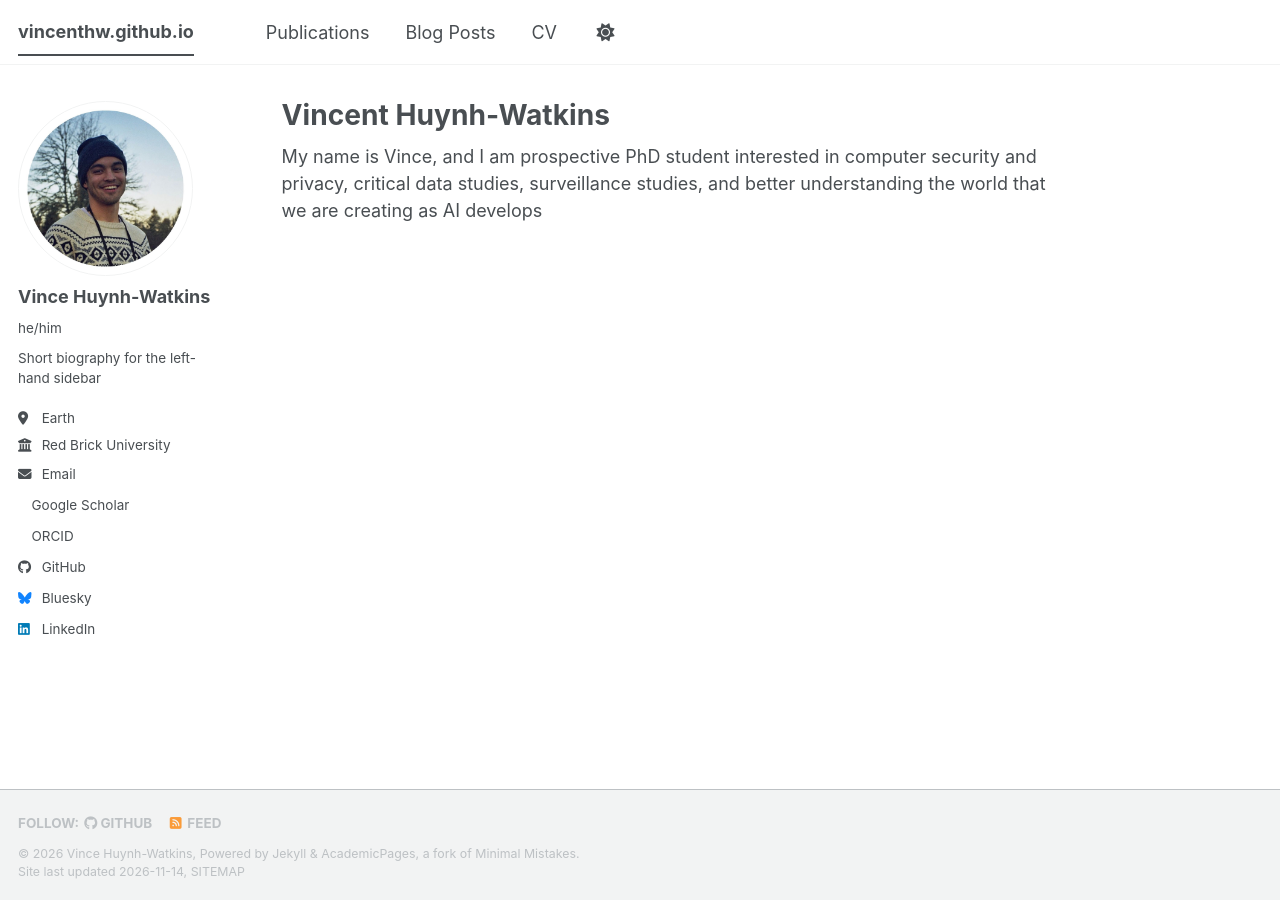
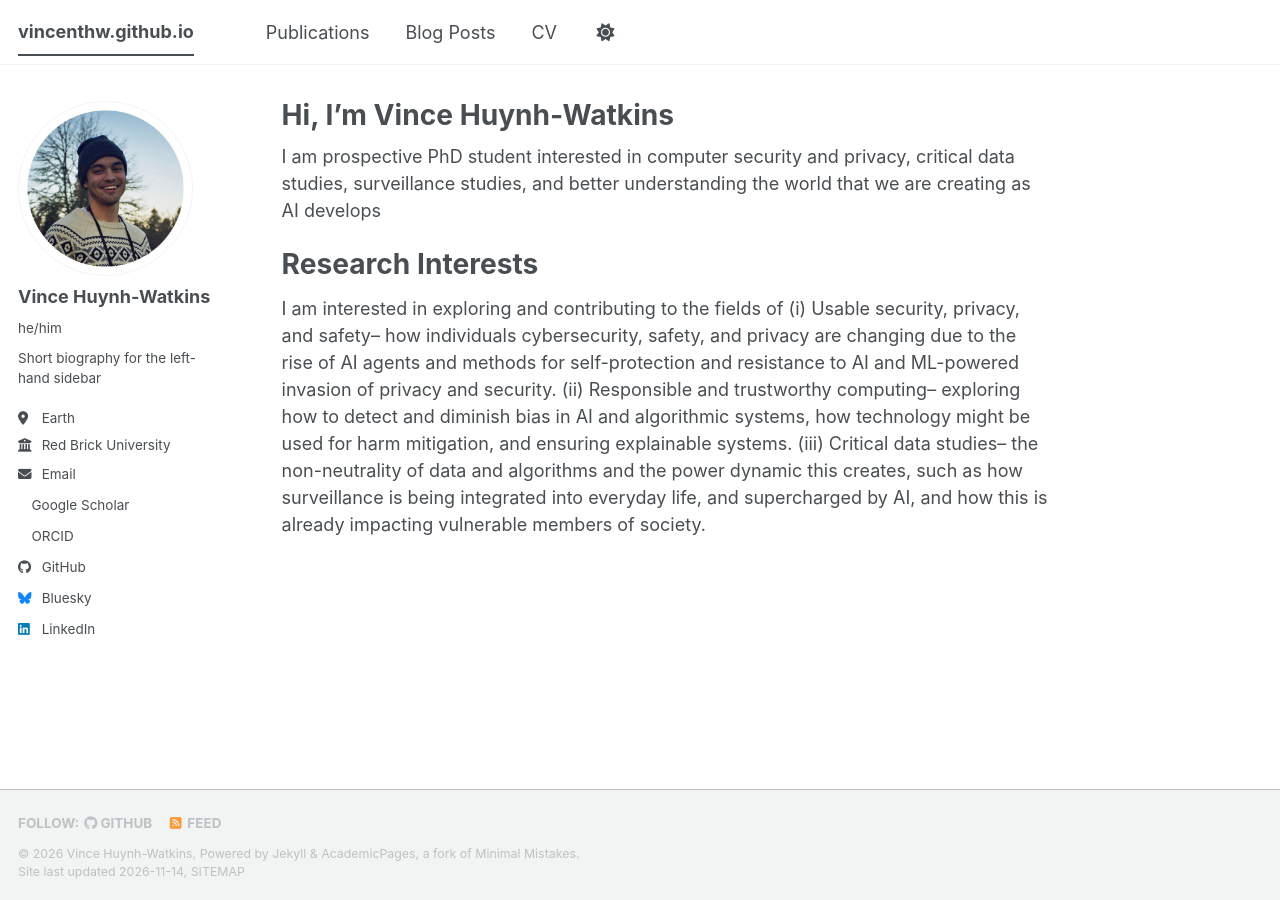
Before and after one commit to vincenthw/vincenthw.github.io, a Jekyll site: the page built from _pages/about.md, in a window 1280 px wide. Built offline with Jekyll 4.4.1, drawn with Linux system fonts in a browser that asks for light colours; a script bundle is joined from its source files by our own code; a style sheet for code colours, icons or effects is not loaded.

Commit message:
adding some content

```diff
--- a/_pages/about.md
+++ b/_pages/about.md
@@ -1,10 +1,13 @@
 ---
 permalink: /
-title: "Vincent Huynh-Watkins"
+title: "Hi, I'm Vince Huynh-Watkins"
 author_profile: true
 redirect_from:
   - /about/
   - /about.html
 ---
 
-My name is Vince, and I am prospective PhD student interested in computer security and privacy, critical data studies, surveillance studies, and better understanding the world that we are creating as AI develops
+I am prospective PhD student interested in computer security and privacy, critical data studies, surveillance studies, and better understanding the world that we are creating as AI develops
+
+# Research Interests
+I am interested in exploring and contributing to the fields of (i) Usable security, privacy, and safety– how individuals cybersecurity, safety, and privacy are changing due to the rise of AI agents and methods for self-protection and resistance to AI and ML-powered invasion of privacy and security. (ii) Responsible and trustworthy computing– exploring how to detect and diminish bias in AI and algorithmic systems, how technology might be used for harm mitigation, and ensuring explainable systems. (iii) Critical data studies– the non-neutrality of data and algorithms and the power dynamic this creates, such as how surveillance is being integrated into everyday life, and supercharged by AI, and how this is already impacting vulnerable members of society.
```
